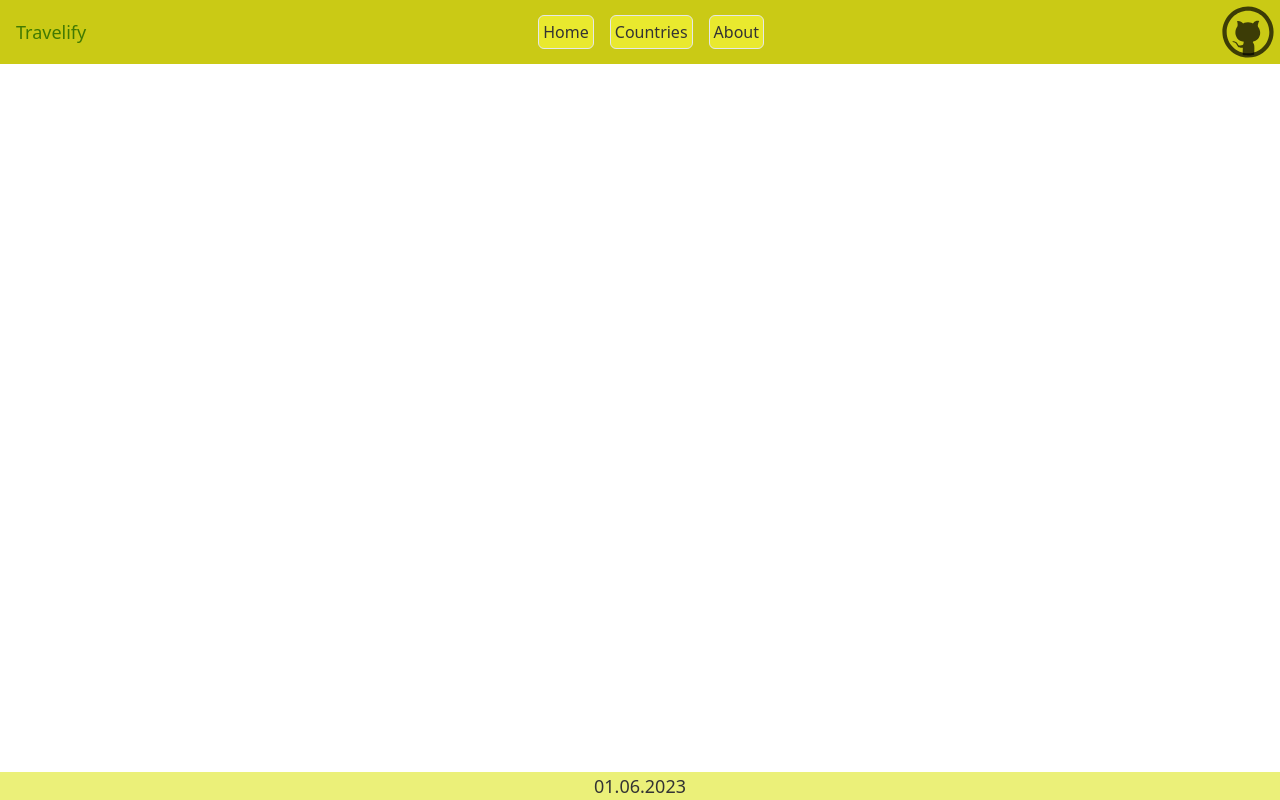
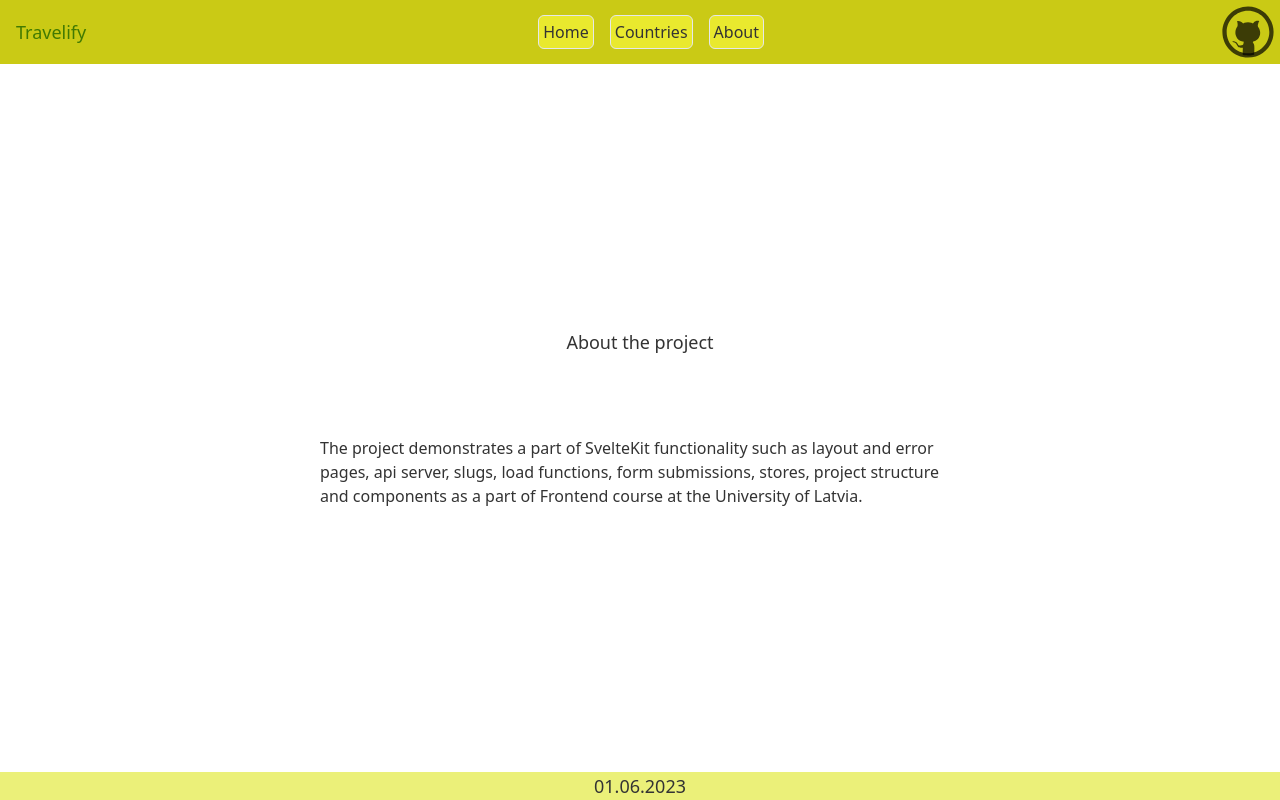
Before and after one commit to DaniilsFirgers/sveltekit_assignment, a SvelteKit app: page /about in a window 1280 px wide. Built offline with nearby package versions, Linux system fonts and the light colour scheme.

Commit message:
add +page svelte in home

```diff
--- a/src/routes/about/+page.svelte
+++ b/src/routes/about/+page.svelte
@@ -2,5 +2,16 @@
   <title>About page</title>
   <meta name="description" content="About this app" />
 </svelte:head>
-
-<div class="text-column" />
+<div class="flex flex-col justify-center items-center">
+  <div class="flex mb-20 text-lg">
+    <h1>About the project</h1>
+  </div>
+  <div class="w-1/2">
+    <p>
+      The project demonstrates a part of SvelteKit functionality such as layout
+      and error pages, api server, slugs, load functions, form submissions,
+      stores, project structure and components as a part of Frontend course at
+      the University of Latvia.
+    </p>
+  </div>
+</div>
```
